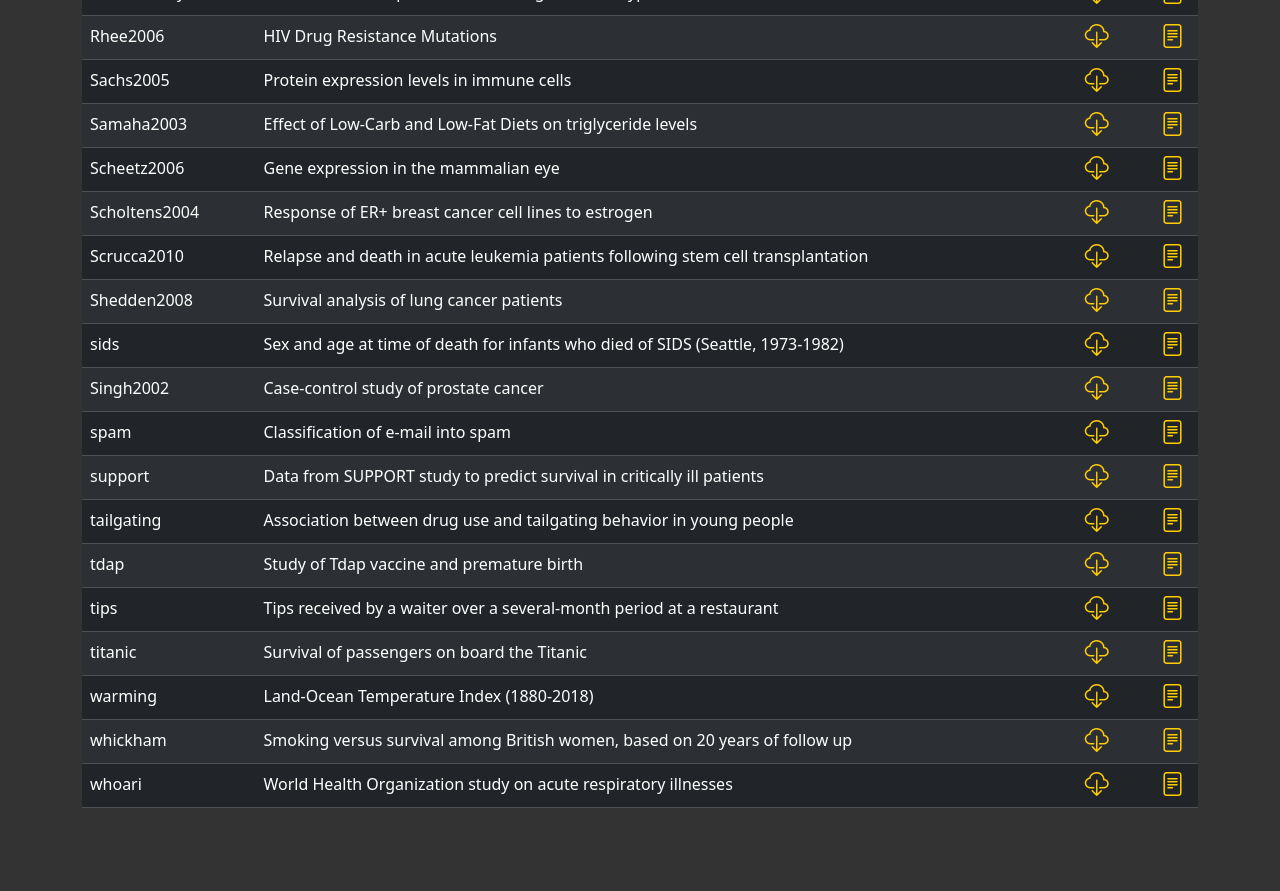
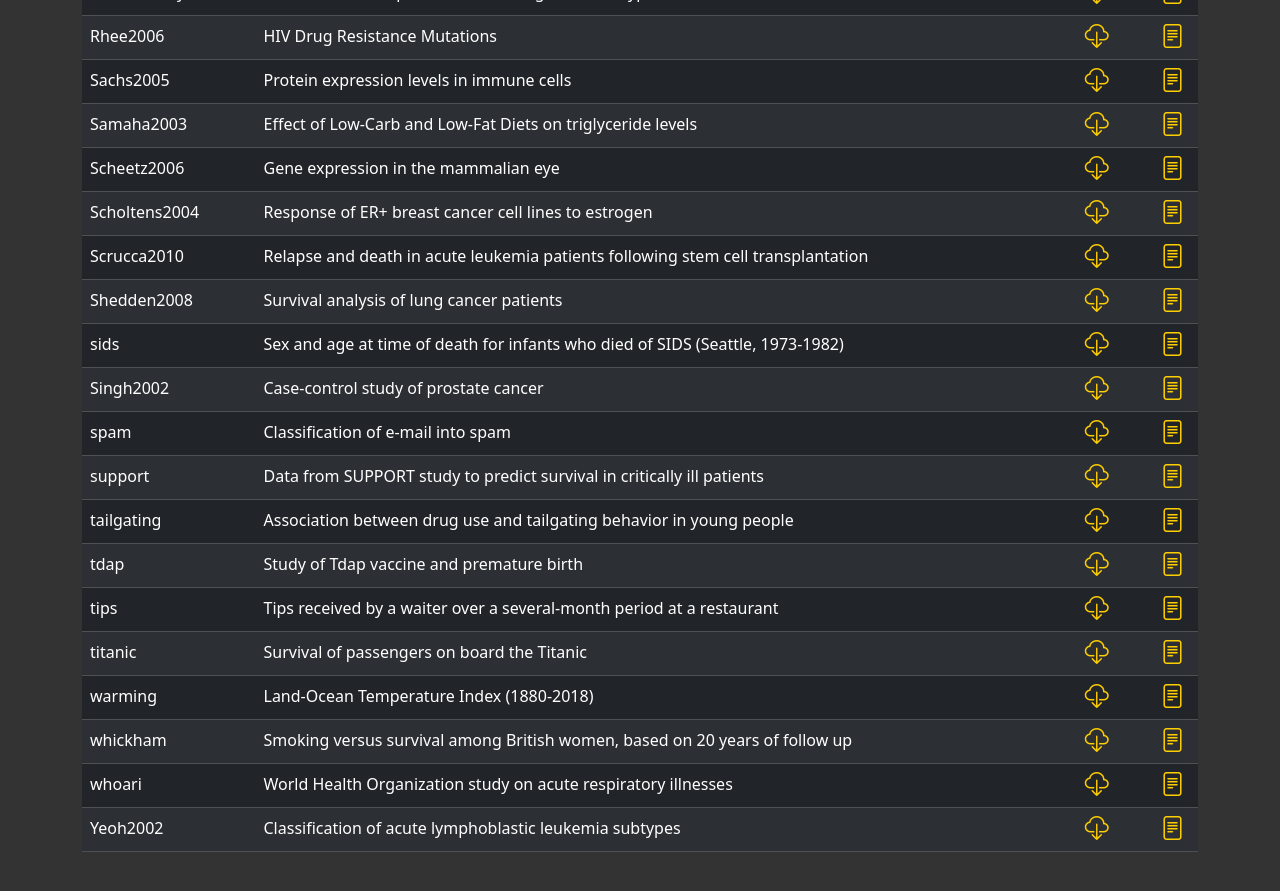
Before and after one commit to IowaBiostat/data-sets, a Jekyll site: the page built from index.md, in a window 1280 px wide and 900 px high, scrolled down 1953 px. Shown: the top 891 px of the window. Built offline with Jekyll 4.4.1, drawn with Linux system fonts in a browser that asks for light colours; before the commit the page ends 2809 px from its top, so only the background shows below that.

Commit message:
Updating index

```diff
--- a/bin/index.rmd
+++ b/bin/index.rmd
@@ -8,6 +8,7 @@
 id <- list.files(pattern='*.md', recursive=TRUE) |>
   str_subset('^_site/', negate=TRUE) |>
   str_subset('^bin/', negate=TRUE) |>
+  str_subset('^sandbox/', negate=TRUE) |>
   str_subset('^index/', negate=TRUE) |>
   str_subset('readme.md', negate=TRUE) |>
   str_subset('index.md', negate=TRUE) |>
--- a/index.md
+++ b/index.md
@@ -833,5 +833,19 @@
 <a href="whoari/whoari.html"><i class="bi-file-text"></i></a>
 </td>
 </tr>
+<tr>
+<td style="text-align:left;">
+Yeoh2002
+</td>
+<td style="text-align:left;">
+Classification of acute lymphoblastic leukemia subtypes
+</td>
+<td style="text-align:center;">
+<a href="https://github.com/IowaBiostat/data-sets/raw/main/Yeoh2002/Yeoh2002.rds?download="><i class="bi-cloud-download"></i></a>
+</td>
+<td style="text-align:center;">
+<a href="Yeoh2002/Yeoh2002.html"><i class="bi-file-text"></i></a>
+</td>
+</tr>
 </tbody>
 </table>
```
